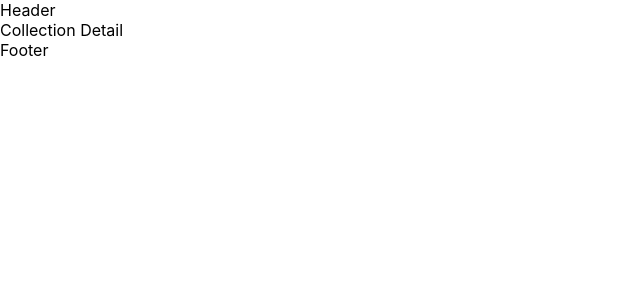
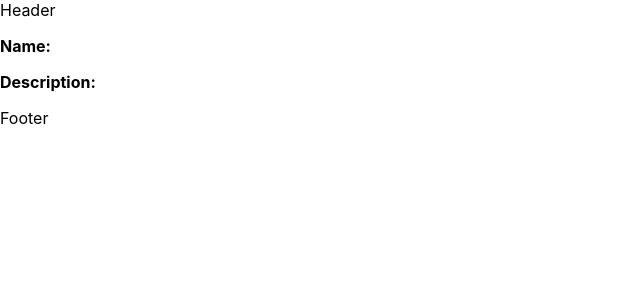
Before and after one commit to Menda0/nft-collection-feb-2022, a React (Create React App) app: page /collections/1 in a window 1280 px wide. Shown: the top 300 px of the page, without its empty margins (0-640 px from the left). Built offline with nearby package versions, Linux system fonts and the light colour scheme; no server answers.

Commit message:
Add use selected collection

```diff
--- a/package.json
+++ b/package.json
@@ -3,6 +3,7 @@
   "version": "0.1.0",
   "private": true,
   "dependencies": {
+    "@reduxjs/toolkit": "^1.7.2",
     "@testing-library/jest-dom": "^5.16.2",
     "@testing-library/react": "^12.1.2",
     "@testing-library/user-event": "^13.5.0",
@@ -10,11 +11,15 @@
     "@types/node": "^16.11.22",
     "@types/react": "^17.0.39",
     "@types/react-dom": "^17.0.11",
+    "@types/react-redux": "^7.1.22",
     "@types/react-router-dom": "^5.3.3",
+    "axios": "^0.26.0",
     "react": "^17.0.2",
     "react-dom": "^17.0.2",
+    "react-redux": "^7.2.6",
     "react-router-dom": "^6.2.1",
     "react-scripts": "5.0.0",
+    "redux": "^4.1.2",
     "typescript": "^4.5.5",
     "web-vitals": "^2.1.4"
   },
--- a/src/cointainers/CollectionDetailPage.tsx
+++ b/src/cointainers/CollectionDetailPage.tsx
@@ -1,5 +1,45 @@
-import React from "react"
+import React, {useEffect} from "react"
+import { useParams } from "react-router-dom"
+import axios from "axios"
+import { useDispatch, useSelector } from "react-redux"
+import * as collections from "../store/collections.duck"
+import { RootState } from "../store"
+
+const useSelectCollection = () => {
+    // Get route parameter
+    const {collectionId} = useParams()
+    const dispatch = useDispatch()
+
+    // Bound component state to store => useSelector
+    const selectedCollection = useSelector(
+        (state: RootState) => state.collections.selectedCollection
+    )
+
+    useEffect(() => {
+        // GET https://api.opensea.io/api/v1/collection/<collectionId>
+        axios.get(`https://api.opensea.io/api/v1/collection/${collectionId}`)
+            .then(response =>{
+
+                // Change component state dispatching an action
+                // dispatch(setSelectedCollection)
+                const payload = {
+                    selectedCollection: response.data.collection
+                }
+                dispatch(collections.actions.setSelectedCollection(payload))
+            })
+    }, [collectionId])
+
+    return selectedCollection
+}
 
 export const CollectionDetailPage = () => {
-    return <div>Collection Detail</div>
+
+    const selectedCollection = useSelectCollection()
+
+    return (
+    <>
+        <p><b>Name:</b> {selectedCollection?.name} </p>
+        <p><b>Description:</b> {selectedCollection?.description}</p>
+    </>
+    )
 }
--- /dev/null
+++ b/src/components/Component10/index.tsx
@@ -0,0 +1,25 @@
+import React from "react"
+import { RootState } from "../../store"
+import {useSelector, useDispatch} from "react-redux"
+import * as example from "../../store/example.duck"
+
+export const Component10 = () => {
+
+    const dispatch = useDispatch()
+
+    const message = useSelector((state:RootState) => {
+        return state.example.message
+    })
+
+    const onChange = (e: React.ChangeEvent<HTMLInputElement>) => {
+        const payload = {
+            message: e.target.value
+        }
+        dispatch(example.actions.setMessage(payload))
+    }
+
+    return <>
+        <input type="text" onChange={e => dispatch(example.actions.setMessage({message: e.target.value}))} />
+        <h1>{message}</h1>
+    </>
+}
--- a/src/components/index.ts
+++ b/src/components/index.ts
@@ -9,3 +9,4 @@ export {default as Component6} from "./Component6"
 export {default as Component7} from "./Component7"
 export * from "./Component8"
 export * from "./Component9"
+export * from "./Component10"
--- a/src/index.tsx
+++ b/src/index.tsx
@@ -5,10 +5,14 @@ import App from './App';
 // import {App} from './App'
 import reportWebVitals from './reportWebVitals';
 import {BrowserRouter} from 'react-router-dom'
+import {Provider} from "react-redux"
+import store from "./store"
 
 ReactDOM.render(
   <BrowserRouter>
-    <App />
+    <Provider store={store}>
+      <App />
+    </Provider>
   </BrowserRouter>,
   document.getElementById('root')
 );
--- a/src/layout/AppRoutes.tsx
+++ b/src/layout/AppRoutes.tsx
@@ -1,6 +1,6 @@
 import React from "react";
 import {Routes, Route} from "react-router-dom"
-import { Component1, Component8, Component9 } from "../components";
+import { Component1, Component8, Component9, Component10 } from "../components";
 import {CollectionListPage} from "../cointainers/CollectionListPage"
 import { CollectionDetailPage } from "../cointainers/CollectionDetailPage";
 
@@ -12,11 +12,12 @@ import { CollectionDetailPage } from "../cointainers/CollectionDetailPage";
 export const AppRoutes = () => {
     return (
         <Routes>
-            <Route path="/collections/:collectioId" element={<CollectionDetailPage />} />
+            <Route path="/collections/:collectionId" element={<CollectionDetailPage />} />
             <Route path="/collections" element={<CollectionListPage />} />
             <Route path="/component8/:defaultMessage" element={<Component8 message="Other default message"/>} />
             <Route path="/component9" element={<Component9 message="Default Message" />} />
-            <Route path="/" element={<Component1 />} />
+            <Route path="/component10" element={<Component10 />} />
+            <Route path="/" element={<Component10 />} />
         </Routes>
     )
 }
--- /dev/null
+++ b/src/store/collections.duck.tsx
@@ -0,0 +1,29 @@
+import Collection from "../models/Collection";
+import {createReducer, createAction, PayloadAction} from "@reduxjs/toolkit"
+
+type CollectionsState = {
+    listCollections?: Array<Collection>
+    selectedCollection?: Collection,
+    search?: string
+}
+
+const initialState:CollectionsState = {
+    listCollections: [],
+    selectedCollection: undefined,
+    search: undefined
+}
+
+type SetSelectedCollectionActionType = {
+    selectedCollection: Collection
+}
+
+export const actions = {
+    setSelectedCollection: createAction<SetSelectedCollectionActionType>('SET_SELECTED_COLLECTION')
+}
+
+export const reducer = createReducer(initialState, {
+    [actions.setSelectedCollection.type]: (
+        state:CollectionsState, action: PayloadAction<SetSelectedCollectionActionType>) => {
+            return {...state, selectedCollection: action.payload.selectedCollection}
+    }
+})
--- /dev/null
+++ b/src/store/example.duck.tsx
@@ -0,0 +1,24 @@
+import {createReducer, createAction, PayloadAction} from "@reduxjs/toolkit"
+import {Reducer} from "redux"
+
+type ExampleState = {
+    message?: string
+}
+
+const initialState:ExampleState  = {
+    message: "This is a default message"
+}
+
+type SetMessageActionType = {
+    message: string
+}
+
+export const actions = {
+    setMessage: createAction<SetMessageActionType>('SET_MESSAGE')
+}
+
+export const reducer: Reducer<ExampleState> = createReducer(initialState, {
+    [actions.setMessage.type]: (state: ExampleState,action: PayloadAction<SetMessageActionType>) => {
+        return {...state, message: action.payload.message}
+    }
+})
--- /dev/null
+++ b/src/store/index.tsx
@@ -0,0 +1,14 @@
+import {configureStore} from "@reduxjs/toolkit"
+import * as example from "./example.duck"
+import * as collections from "./collections.duck"
+
+const store = configureStore({
+    reducer:{
+        example: example.reducer,
+        collections: collections.reducer
+    }
+})
+
+export type RootState = ReturnType<typeof store.getState>
+
+export default store
```
Also changed, not shown: 1 other file (tests, documents, lock files or other folders).
